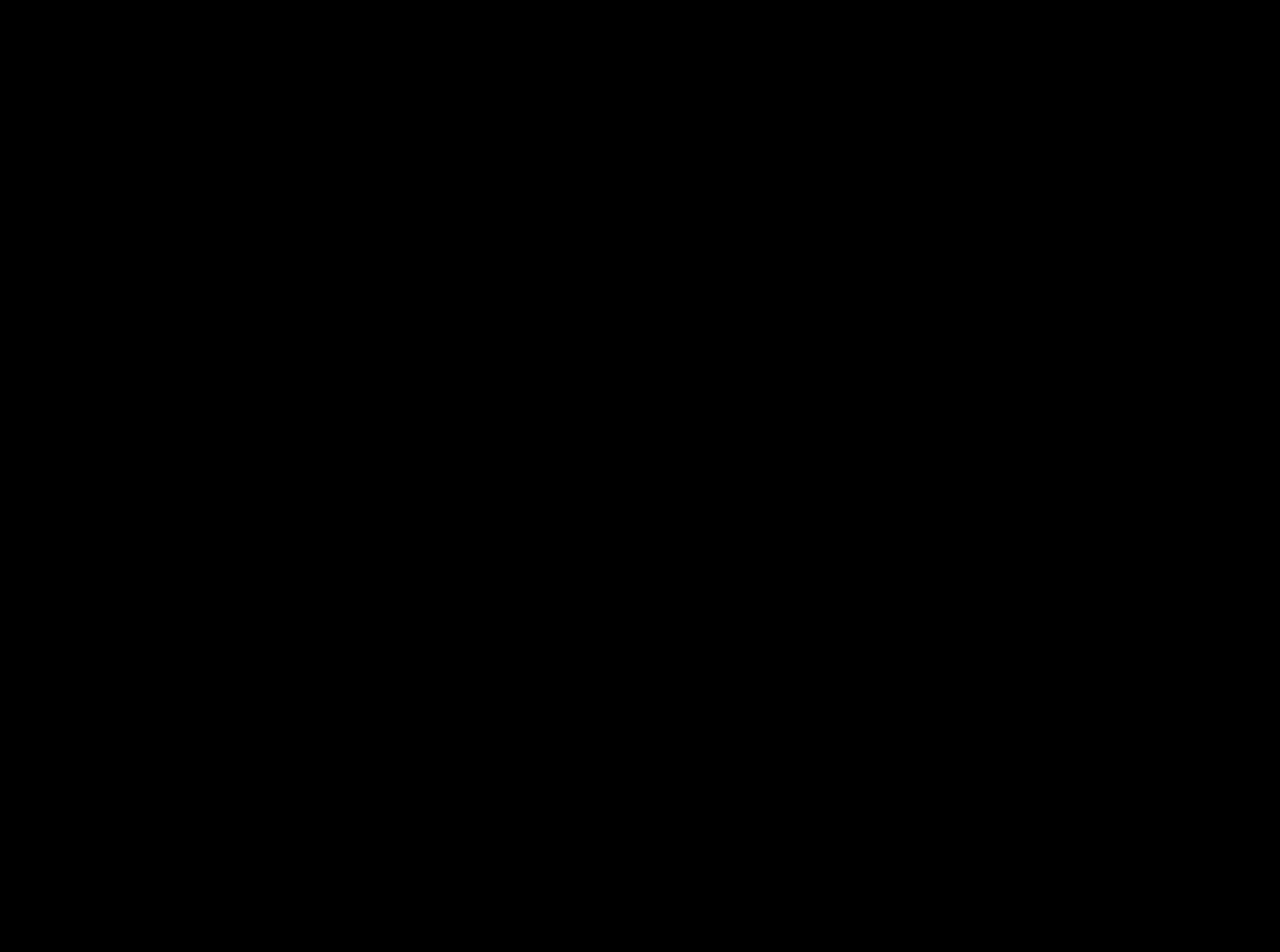
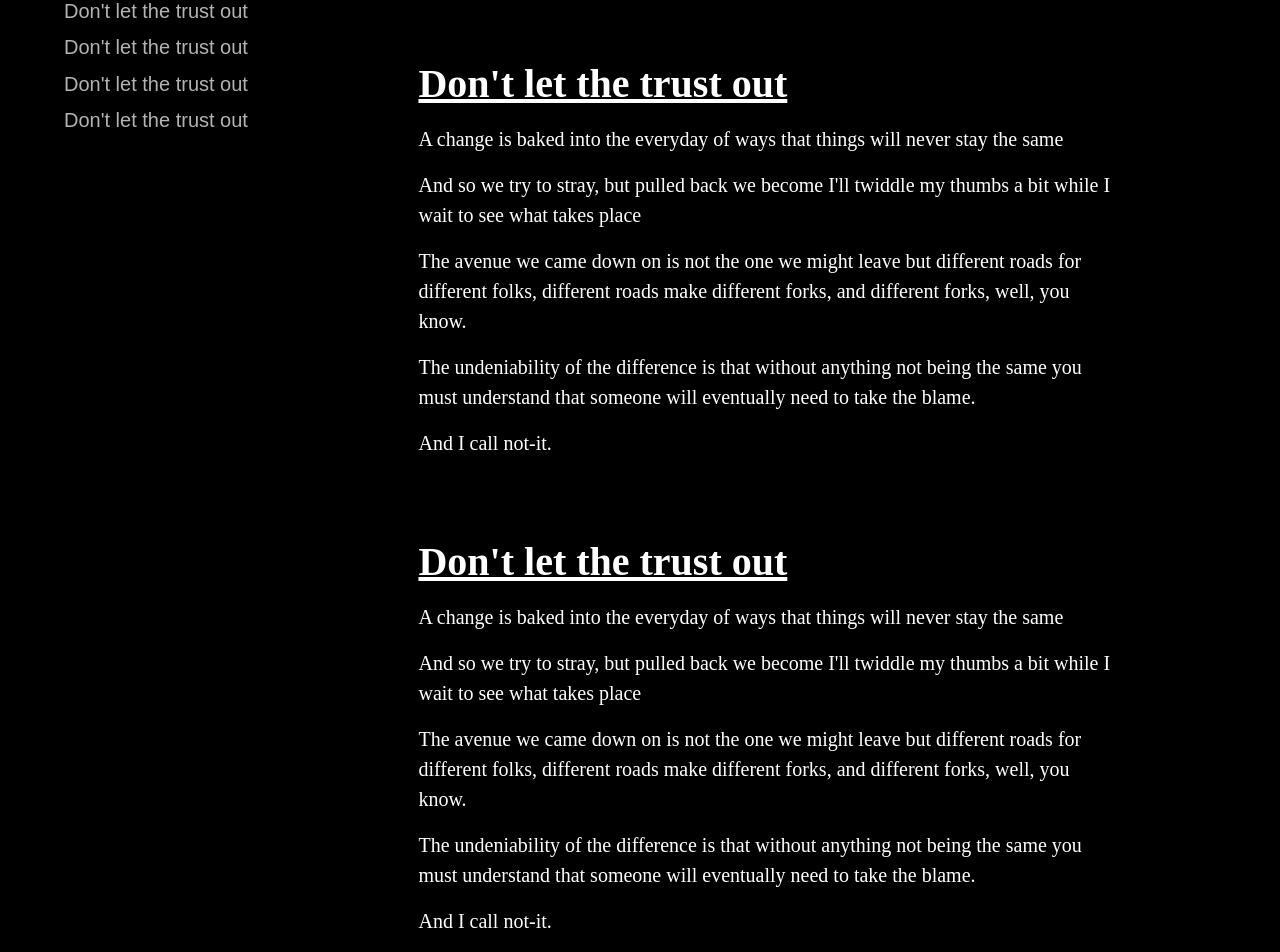
Before and after one commit to Vireo-Creative/The-Writs, a Next.js app: page /little-writs in a window 1280 px wide. Shown: the part 280-1232 px from the top of the page. Before the commit the page ends 800 px from the top, so only its background shows below. Built offline with nearby package versions, Linux system fonts and the light colour scheme; a web font is replaced by a local one.

Commit message:
Little writs dummy content and styles

```diff
--- a/pages/little-writs.js
+++ b/pages/little-writs.js
@@ -1,12 +1,63 @@
+import Image from 'next/image';
 import Layout from '../components/Layout';
+import Styles from '../styles/pages/LittleWrits.module.scss'
 
-const LittleWrits = () => {
+const TheBook = () => {
   return (
     <Layout>
       <div className="container">
-        <h1>the little words</h1>
+        <div className={Styles.header}>
+          <h1>the little words</h1>
+        </div>
+
+        <div className={Styles.grid}>
+          <aside className={Styles.sidebar}>
+            <ul>
+              <li><a href="#">Don't let the trust out</a></li>
+              <li><a href="#">Don't let the trust out</a></li>
+              <li><a href="#">Don't let the trust out</a></li>
+              <li><a href="#">Don't let the trust out</a></li>
+            </ul>
+          </aside>
+
+          <div className={Styles.writsList}>
+            <div className={Styles.aWrit}>
+              <h3>Don't let the trust out</h3>
+              <p>A change is baked into the everyday of ways
+              that things will never stay the same</p>
+              <p>And so we try to stray, but pulled back we become
+              I'll twiddle my thumbs a bit while I wait to see what takes place</p>
+              <p>The avenue we came down on is not the one we might leave
+              but different roads for different folks,
+              different roads make different forks,
+              and different forks, well, you know.</p>
+              <p>The undeniability of the difference
+              is that without anything not being the same
+              you must understand that someone will eventually need to take the blame.</p>
+              <p>And I call not-it.</p>
+            </div>
+
+            <div className={Styles.aWrit}>
+              <h3>Don't let the trust out</h3>
+              <p>A change is baked into the everyday of ways
+              that things will never stay the same</p>
+              <p>And so we try to stray, but pulled back we become
+              I'll twiddle my thumbs a bit while I wait to see what takes place</p>
+              <p>The avenue we came down on is not the one we might leave
+              but different roads for different folks,
+              different roads make different forks,
+              and different forks, well, you know.</p>
+              <p>The undeniability of the difference
+              is that without anything not being the same
+              you must understand that someone will eventually need to take the blame.</p>
+              <p>And I call not-it.</p>
+            </div>
+          </div>
+
+        </div>
+
       </div>
     </Layout>
   )
 }
-export default LittleWrits;
+export default TheBook;
--- /dev/null
+++ b/styles/pages/LittleWrits.module.scss
@@ -0,0 +1,34 @@
+@import '../variables';
+
+.header {
+  margin-top: 7vh;
+}
+
+.grid {
+  display: grid;
+  grid-template-columns: 1fr 2.25fr;
+}
+
+.sidebar {
+  ul {
+    font-family: Arial;
+    list-style-type: none;
+    color: rgba($white, 0.7);
+    margin-top: 1rem;
+  }
+
+  li {
+    padding-bottom: 0.4rem;
+  }
+
+}
+
+.aWrit {
+  margin: 10vh 0;
+  max-width: 700px;
+
+  h3 {
+    text-decoration: underline;
+    margin-bottom: 1rem;
+  }
+}
```
